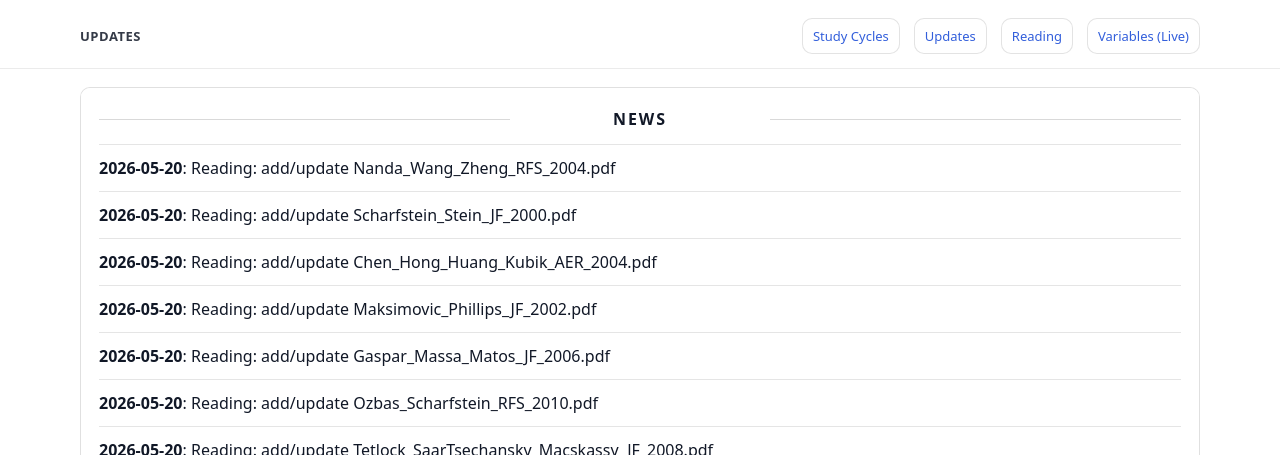
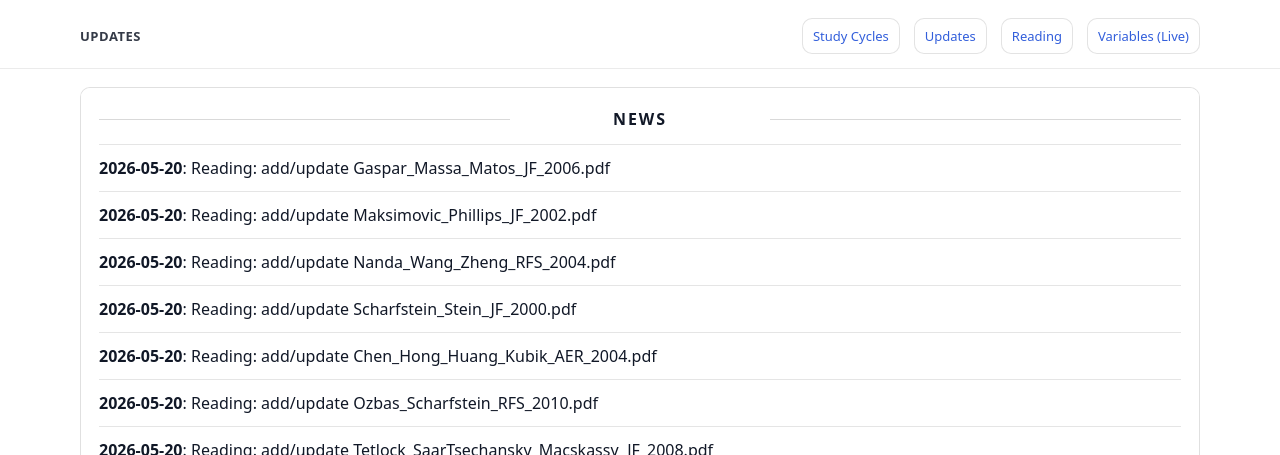
Before and after one commit to yaxinzn/study-archive, a Jekyll site: the page built from updates/index.md, in a window 1280 px wide. Shown: the top 455 px of the page. Built offline with Jekyll 4.4.1, drawn with Linux system fonts in a browser that asks for light colours; part of the change alters nothing that is shown.

Commit message:
chore: update NEWS feed

```diff
--- a/_data/news.yml
+++ b/_data/news.yml
@@ -1,4 +1,10 @@
 # Auto-generated update history (sorted newest -> oldest). Do not edit manually.
+- ts: "1779232469"
+  date: "2026-05-20"
+  title: "Reading: add/update Gaspar_Massa_Matos_JF_2006.pdf"
+- ts: "1779232455"
+  date: "2026-05-20"
+  title: "Reading: add/update Maksimovic_Phillips_JF_2002.pdf"
 - ts: "1779230571"
   date: "2026-05-20"
   title: "Reading: add/update Nanda_Wang_Zheng_RFS_2004.pdf"
@@ -8,12 +14,6 @@
 - ts: "1779230269"
   date: "2026-05-20"
   title: "Reading: add/update Chen_Hong_Huang_Kubik_AER_2004.pdf"
-- ts: "1779230105"
-  date: "2026-05-20"
-  title: "Reading: add/update Maksimovic_Phillips_JF_2002.pdf"
-- ts: "1779230044"
-  date: "2026-05-20"
-  title: "Reading: add/update Gaspar_Massa_Matos_JF_2006.pdf"
 - ts: "1779228793"
   date: "2026-05-20"
   title: "Reading: add/update Ozbas_Scharfstein_RFS_2010.pdf"
```
